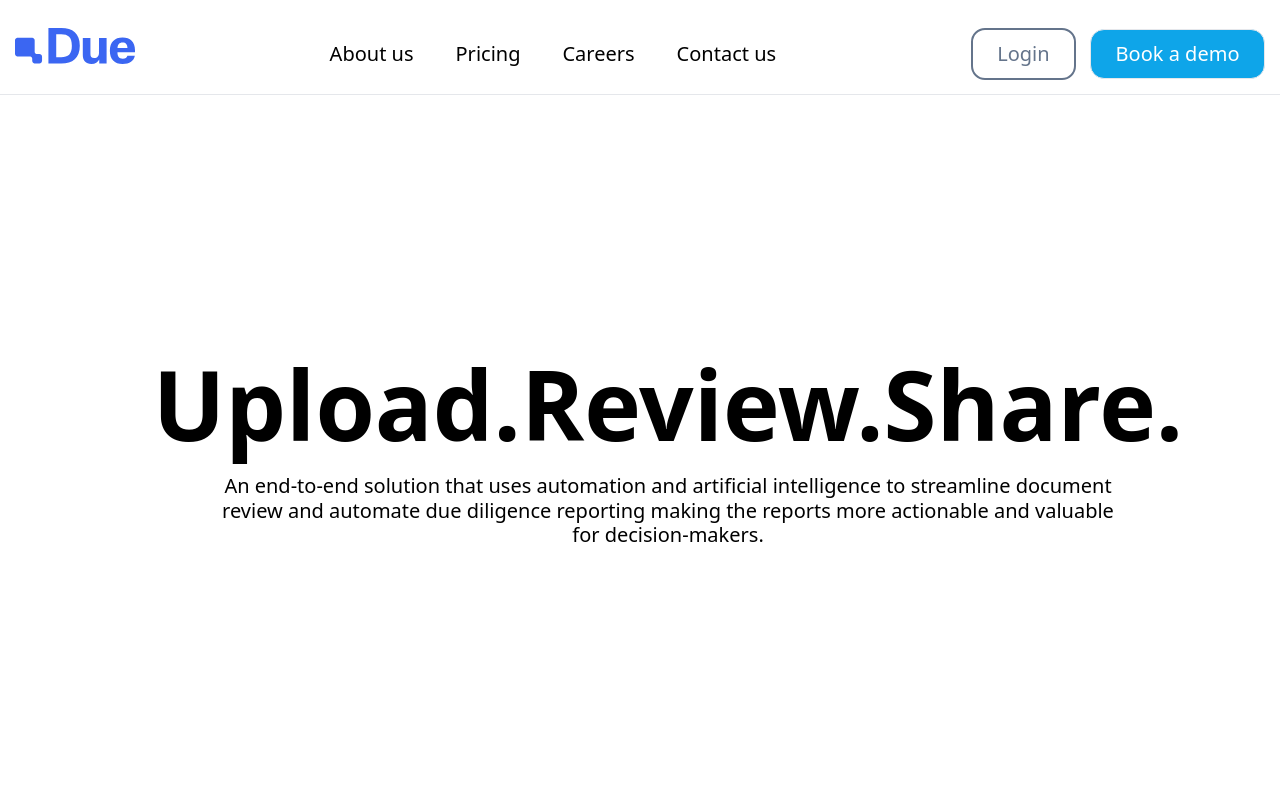
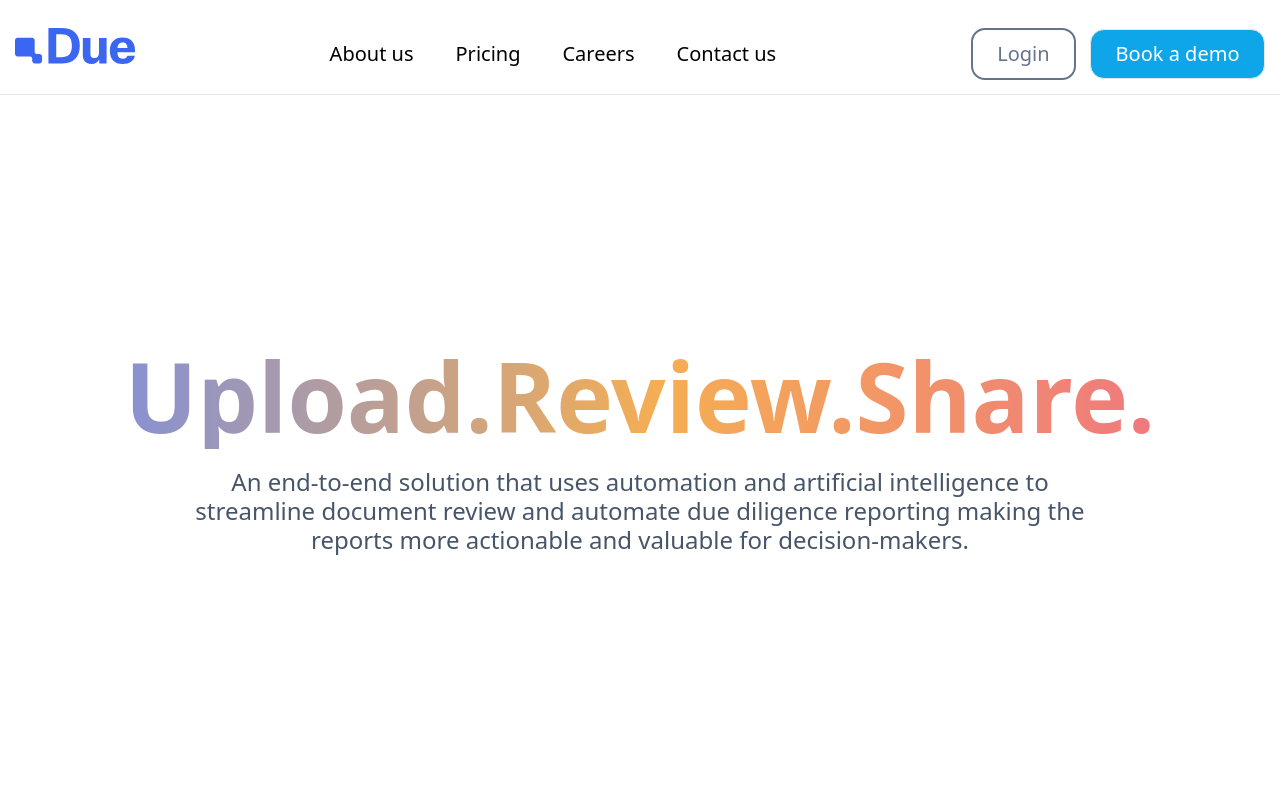
Before and after one commit to NastyaSkreka/due, a React (Create React App) app: page / in a window 1280 px wide. Shown: the top 800 px of the page. Built offline with nearby package versions, Linux system fonts and the light colour scheme.

Commit message:
add hero title animation

```diff
--- a/src/components/Nav.tsx
+++ b/src/components/Nav.tsx
@@ -30,7 +30,6 @@ const Nav = () => {
                         Book a demo
                 </button>
                 </div>
-
             </div>
            <hr/>
         </header>
--- /dev/null
+++ b/src/components/animation/AnimatedGradientBackground.tsx
@@ -0,0 +1,24 @@
+import React from "react";
+import { motion} from "framer-motion";
+
+const AnimatedGradientText = () => {
+    return (
+      <motion.div
+        className="text-8xl mb-5 font-bold"
+        style={{
+          backgroundImage:
+            "linear-gradient(90deg,#6989f5,#f5ae53,#ec658e,#6989f5)",
+          WebkitBackgroundClip: "text",
+          WebkitTextFillColor: "transparent",
+          backgroundSize: "200% 200%",
+        }}
+        initial={{ backgroundPosition: "0% 0%" }}
+        animate={{ backgroundPosition: "100% 100%" }}
+        transition={{ duration: 3, ease: "linear", repeat: Infinity }}
+      >
+        Upload.Review.Share.
+      </motion.div>
+    );
+  };
+
+  export default AnimatedGradientText;
--- a/src/constants/index.js
+++ b/src/constants/index.js
@@ -1,11 +1,3 @@
-export const navLinks = [
-    { href: "#about-us", label: "About Us" },
-    { href: "#blog", label: "Blog" },
-    { href: "#pricing", label: "Pricing" },
-    { href: "#careers", label: "Careers" },
-    { href: "#contact-us", label: "Contact us" },
-];
-
 export const links = [
     { to: "/about", text: "About us" },
     { to: "/pricing", text: "Pricing" },
--- a/src/pages/home/Home.tsx
+++ b/src/pages/home/Home.tsx
@@ -3,7 +3,7 @@ import { Hero, Review, Share, Upload } from './sections'
 const Home = () => {
     return(
         <>
-    <section className='xl:padding-l wide:padding-r padding-b'>
+    <section id="home" className="w-full flex xl:flex-row flex-col justify-center min-h-screen max-container">
         <Hero/>
     </section>
     <section className='padding'>
--- a/src/pages/home/sections/Hero.tsx
+++ b/src/pages/home/sections/Hero.tsx
@@ -1,14 +1,15 @@
+import AnimatedGradientBackground from "@/components/animation/AnimatedGradientBackground";
 const Hero = () => {
         return (
-            <section id="home" className="w-full flex xl:flex-row flex-col justify-center min-h-screen max-container">
-                <div className="relative  flex items-center flex-col justify-center  w-full max-xl:padding-x pt-28">
-                     <h1 className="text-8xl mb-5 font-bold">Upload.Review.Share.</h1>
-                     <div className="max-w-5xl ">
-                     <p className="text-center text-xl">An end-to-end solution that uses automation and artificial intelligence to streamline document review and automate due diligence reporting making the reports more actionable and valuable for decision-makers.</p>
+                <div className="relative flex items-center flex-col justify-center  w-full max-xl:padding-x pt-28">
+                    <div className="flex text-center">
+                    <AnimatedGradientBackground/>
+                    </div>
+                     <div className="max-w-5xl">
+                     <p className="text-center text-2xl text-slate-600 ">An end-to-end solution that uses automation and artificial intelligence to streamline document review and automate due diligence reporting making the reports more actionable and valuable for decision-makers.</p>
                      </div>
+
                 </div>
-
-            </section>
         );
 };
 
```
